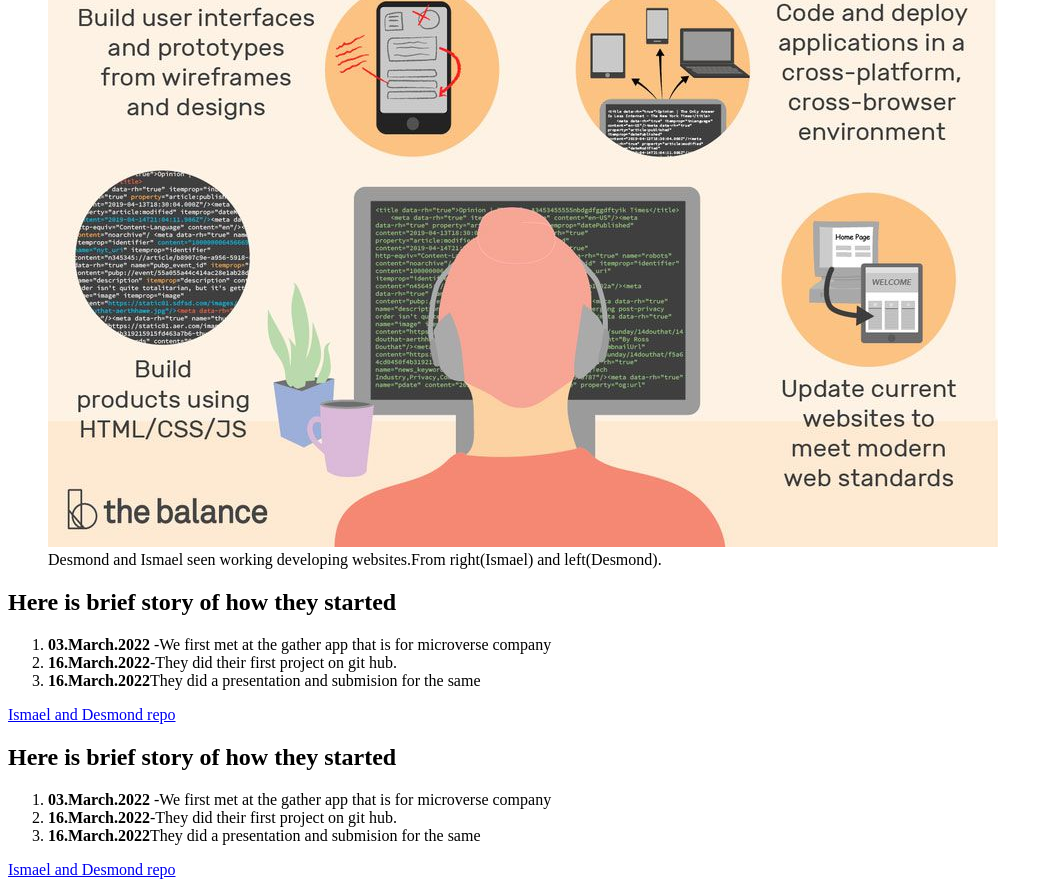
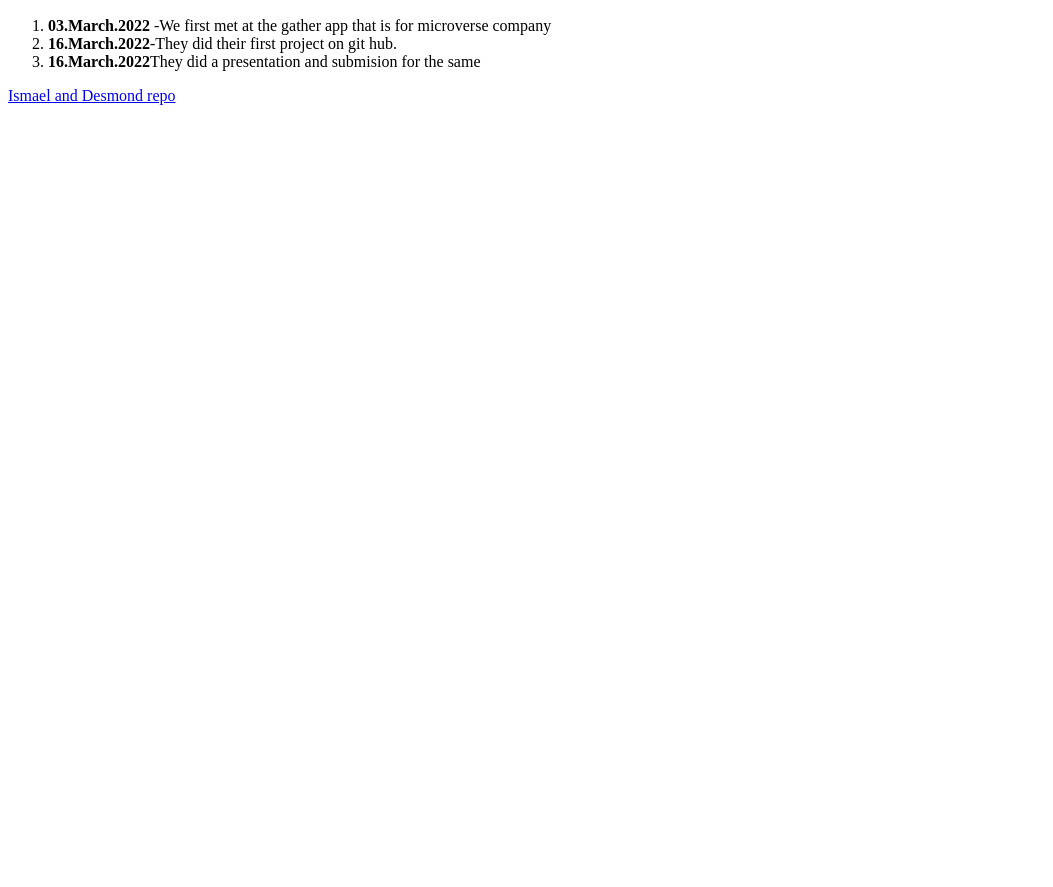
Before and after one commit to 28919926/dsmond-ismael-html-css, a plain HTML site: page index.html in a window 1280 px wide. Shown: the part 200-1087 px from the top of the page, without its empty margins (0-1053 px from the left). After the commit the page ends 800 px from the top, so only its background shows below. Drawn offline with Linux system fonts and the light colour scheme.

Commit message:
descommit1

```diff
--- a/index.html
+++ b/index.html
@@ -20,19 +20,7 @@
                 Desmond and Ismael seen working developing websites.From right(Ismael) and left(Desmond).
               </figcaption>
         </figure>
-        <section id="tribute-info">
-            <h2>Here is brief story of how they started</h2>
-            <ol>
-                <li>
-                    <strong>03.March.2022</strong> -We first met at the gather app that is for microverse company
-                </li>
-                <li><strong>16.March.2022</strong>-They did their first project on git hub.
-            </li>
-            <li><strong>16.March.2022</strong>They did a presentation and submision for the same
-            </li>
-            </ol>
-        <a id="tribute-link" href="https://github.com/28919926/dsmond-ismael-html-css/settings/access?guidance_task=" target="_blank">Ismael and Desmond repo</a>
-    </section>
+   </section>
     </main>
     <section id="tribute-info">
         <h2>Here is brief story of how they started</h2>
```
Also changed, not shown: developers image.jpg (deleted).
